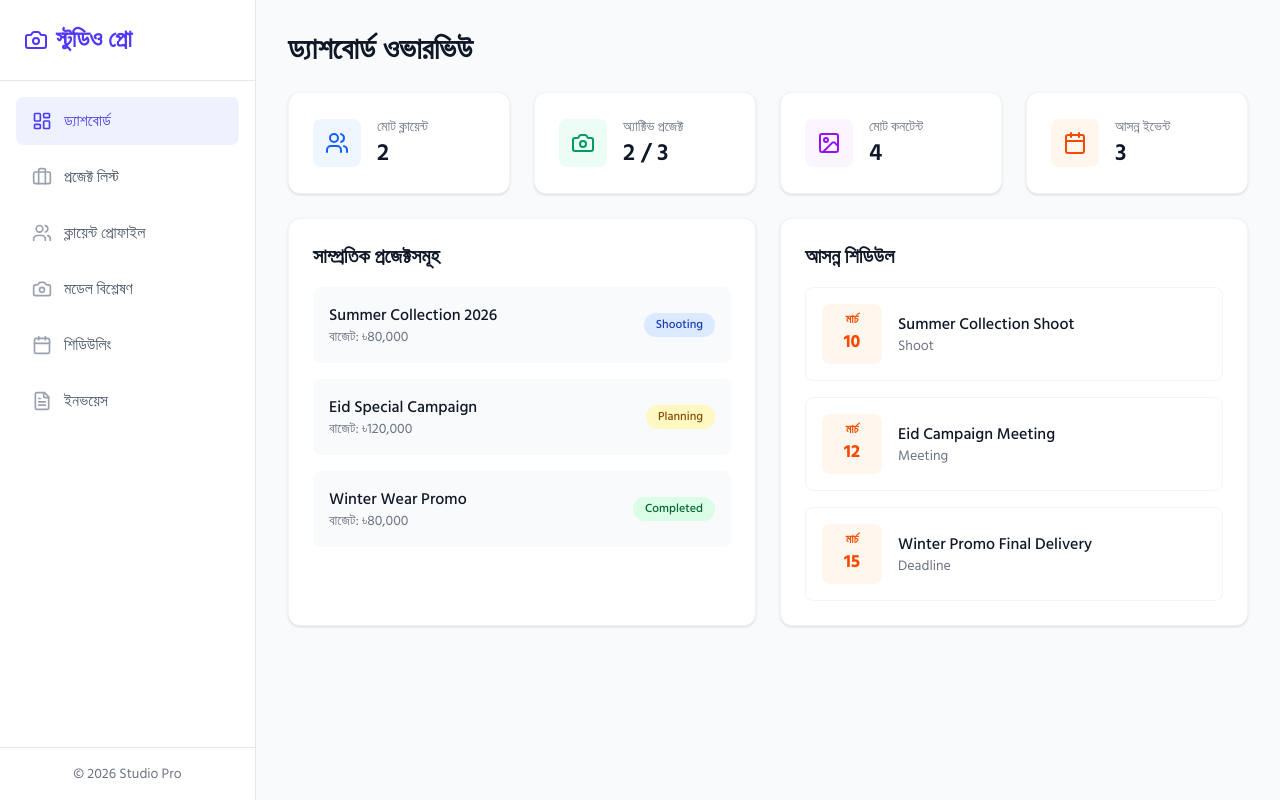
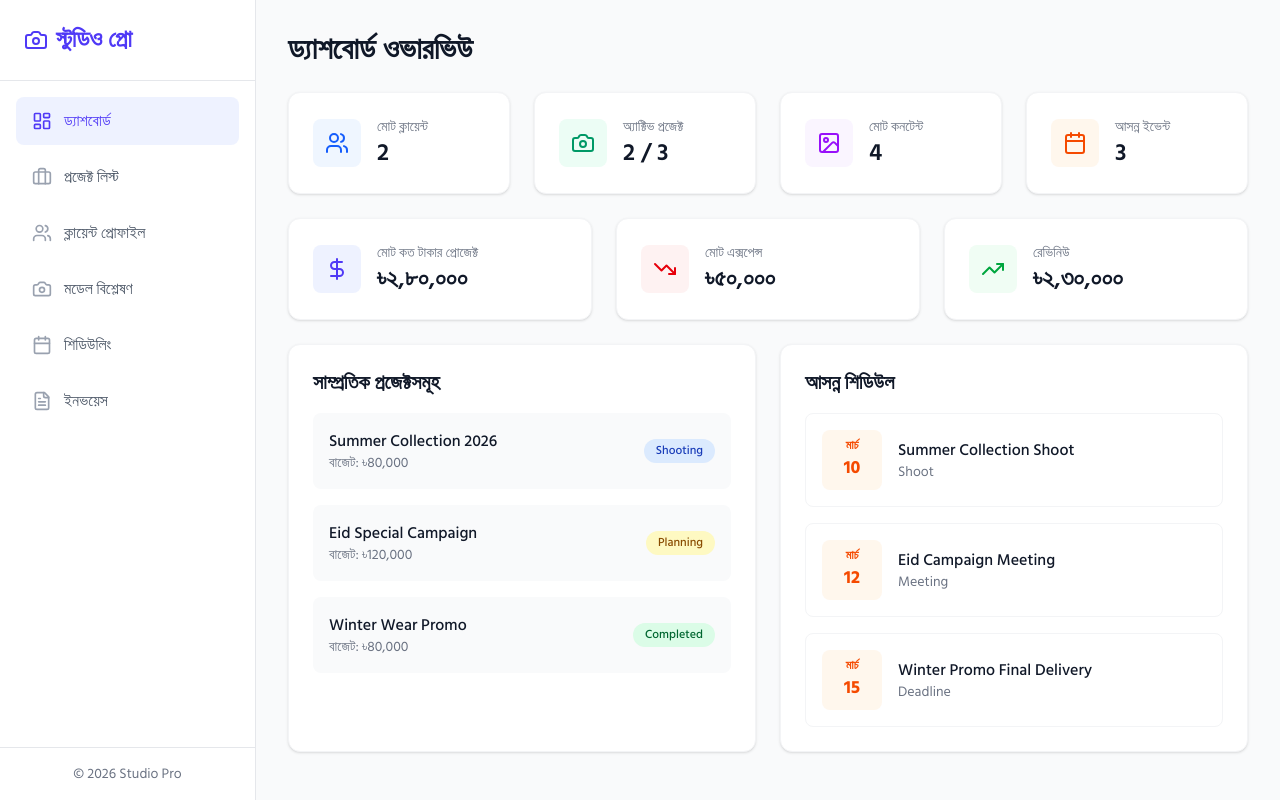
Before and after one commit to sazzad018/studio-project, a React (Vite) app: page / in a window 1280 px wide. Built offline with nearby package versions, Linux system fonts and the light colour scheme; no server answers.

Commit message:
feat(dashboard): Display financial summary
Adds project value, expenses, and revenue to the dashboard overview.

```diff
--- a/src/components/Dashboard.tsx
+++ b/src/components/Dashboard.tsx
@@ -1,5 +1,5 @@
 import React from 'react';
-import { Users, Camera, Image as ImageIcon, Calendar } from 'lucide-react';
+import { Users, Camera, Image as ImageIcon, Calendar, DollarSign, TrendingDown, TrendingUp } from 'lucide-react';
 import { useData } from '../context/DataContext';
 
 export default function Dashboard() {
@@ -10,6 +10,11 @@ export default function Dashboard() {
     (acc, client) => acc + (client.projects?.filter((p) => p.status !== 'Completed').length || 0),
     0
   );
+
+  const allProjects = clients.flatMap(c => c.projects || []);
+  const totalProjectValue = allProjects.reduce((sum, p) => sum + (p.budget || 0), 0);
+  const totalExpenses = allProjects.reduce((sum, p) => sum + (p.modelPayment || 0) + (p.extraExpenses || 0), 0);
+  const totalRevenue = totalProjectValue - totalExpenses;
 
   return (
     <div className="space-y-6">
@@ -53,6 +58,38 @@ export default function Dashboard() {
           <div>
             <p className="text-sm font-medium text-gray-500">আসন্ন ইভেন্ট</p>
             <p className="text-2xl font-semibold text-gray-900">{schedule.length}</p>
+          </div>
+        </div>
+      </div>
+
+      <div className="grid grid-cols-1 md:grid-cols-3 gap-6">
+        <div className="bg-white p-6 rounded-xl shadow-sm border border-gray-100 flex items-center space-x-4">
+          <div className="p-3 bg-indigo-50 text-indigo-600 rounded-lg">
+            <DollarSign size={24} />
+          </div>
+          <div>
+            <p className="text-sm font-medium text-gray-500">মোট কত টাকার প্রোজেক্ট</p>
+            <p className="text-2xl font-semibold text-gray-900">৳{totalProjectValue.toLocaleString('bn-BD')}</p>
+          </div>
+        </div>
+
+        <div className="bg-white p-6 rounded-xl shadow-sm border border-gray-100 flex items-center space-x-4">
+          <div className="p-3 bg-red-50 text-red-600 rounded-lg">
+            <TrendingDown size={24} />
+          </div>
+          <div>
+            <p className="text-sm font-medium text-gray-500">মোট এক্সপেন্স</p>
+            <p className="text-2xl font-semibold text-gray-900">৳{totalExpenses.toLocaleString('bn-BD')}</p>
+          </div>
+        </div>
+
+        <div className="bg-white p-6 rounded-xl shadow-sm border border-gray-100 flex items-center space-x-4">
+          <div className="p-3 bg-green-50 text-green-600 rounded-lg">
+            <TrendingUp size={24} />
+          </div>
+          <div>
+            <p className="text-sm font-medium text-gray-500">রেভিনিউ</p>
+            <p className="text-2xl font-semibold text-gray-900">৳{totalRevenue.toLocaleString('bn-BD')}</p>
           </div>
         </div>
       </div>
```
